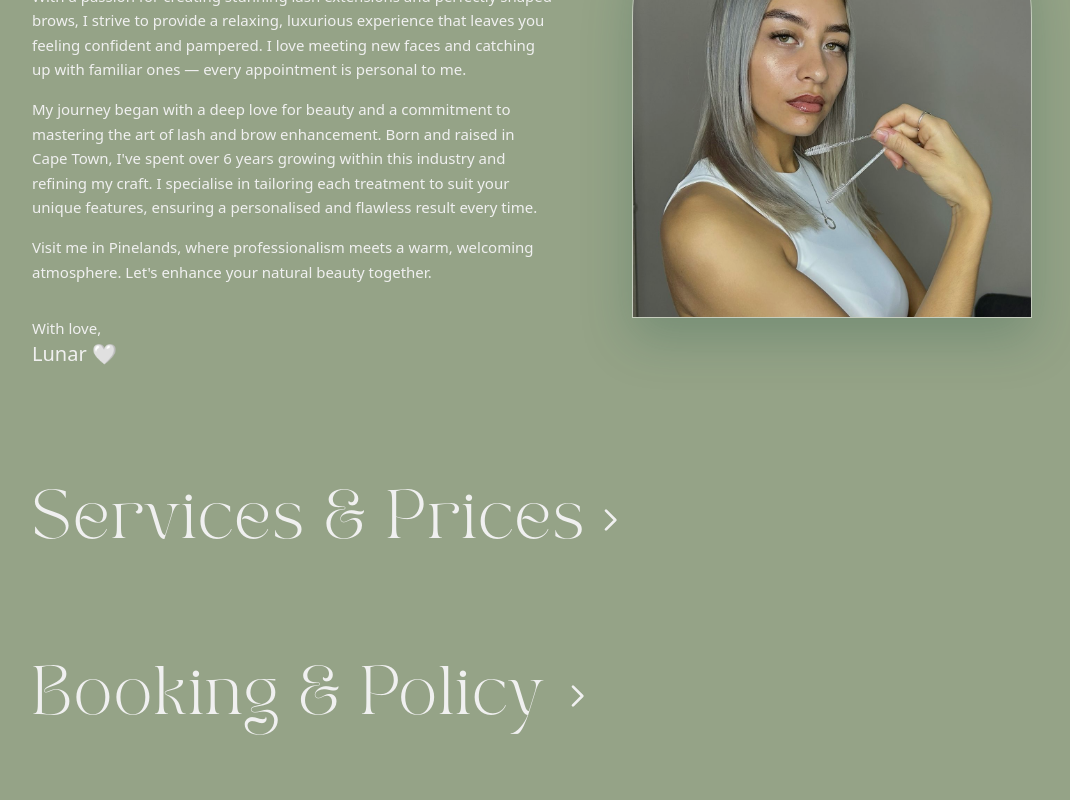
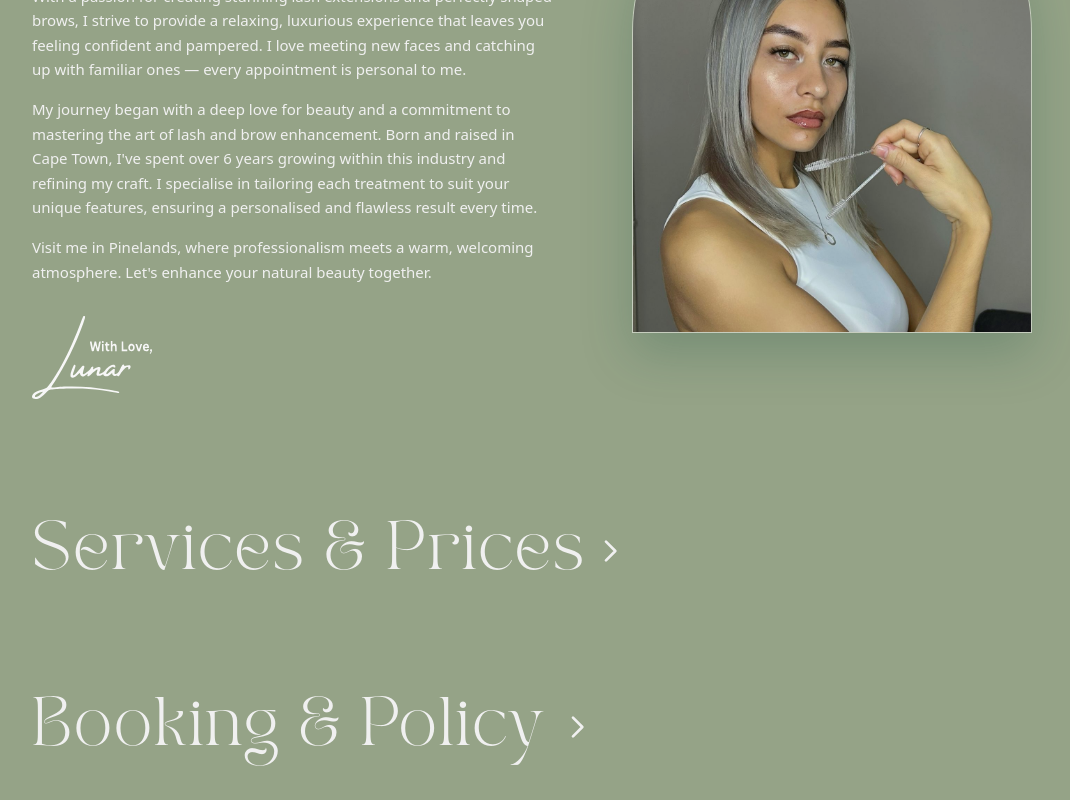
Before and after one commit to chelsigorridon/Lash-Lunar---Website, a website with bundled scripts: page index.html in a window 1280 px wide. Shown: the part 888-1688 px from the top of the page, without its empty margins (48-1118 px from the left). Built offline with nearby package versions, Linux system fonts and the light colour scheme.

Commit message:
Changed open days & Added SVG Signiture

```diff
--- a/index.html
+++ b/index.html
@@ -136,7 +136,7 @@
 
  <!-- ABOUT -->
 <section id="about" class="w-full py-16 px-6 mx-auto lg:px-20 max-w-screen-2xl">
-  <div class="grid grid-cols-1 md:grid-cols-2 gap-12 lg:gap-20 items-center">
+  <div class="grid grid-cols-1 md:grid-cols-2 gap-15 lg:gap-20 items-center">
 
     <!-- Text Content (unchanged) -->
     <div class="flex flex-col">
@@ -148,7 +148,12 @@
         <p>With a passion for creating stunning lash extensions and perfectly shaped brows, I strive to provide a relaxing, luxurious experience that leaves you feeling confident and pampered. I love meeting new faces and catching up with familiar ones — every appointment is personal to me.</p>
         <p>My journey began with a deep love for beauty and a commitment to mastering the art of lash and brow enhancement. Born and raised in Cape Town, I've spent over 6 years growing within this industry and refining my craft. I specialise in tailoring each treatment to suit your unique features, ensuring a personalised and flawless result every time.</p>
         <p>Visit me in Pinelands, where professionalism meets a warm, welcoming atmosphere. Let's enhance your natural beauty together.</p>
-        <p class="pt-4">With love,<br><span class="font-tan text-xl">Lunar 🤍</span></p>
+        <div class="pt-4 flex justify-start">
+        <img
+        src="/images/Lovelunar.svg"
+        alt="Love Lunar"
+       class="w-25 sm:w-25 md:w-25 lg:w-25 xl:w-30 h-auto">
+       </div>
       </div>
     </div>
 
@@ -184,7 +189,6 @@
   </div>
 </section>
 
-</section>
 
  <!-- SERVICES -->
 <section id="services" class="w-full py-16 px-6 mx-auto lg:px-20 max-w-screen-2xl">
@@ -870,7 +874,7 @@
       <div>
         <h3 class="font-tan text-lg md:text-xl mb-4 font-semibold uppercase tracking-wider">Opening Hours</h3>
         <ul class="text-sm md:text-base space-y-2">
-          <li class="flex justify-between border-b border-[#6E6A64]/10 pb-1 gap-4"><span>Mon & Sun</span> <span class="font-medium text-red-800/60">Closed</span></li>
+          <li class="flex justify-between border-b border-[#6E6A64]/10 pb-1 gap-4"><span>Sun & Mon</span> <span class="font-medium text-red-800/60">Closed</span></li>
           <li class="flex justify-between border-b border-[#6E6A64]/10 pb-1 gap-7"><span>Tue & Wed</span> <span>10:00 am – 6:00 pm</span></li>
           <li class="flex justify-between border-b border-[#6E6A64]/10 pb-1"><span>Thursday</span> <span>8:30 am – 4:30 pm</span></li>
           <li class="flex justify-between border-b border-[#6E6A64]/10 pb-1"><span>Friday</span> <span>8:30 am – 3:30 pm</span></li>
```
Also changed, not shown: images/Lovelunar.svg (added), images/lovelunar.jpeg (added), src/output.css.
